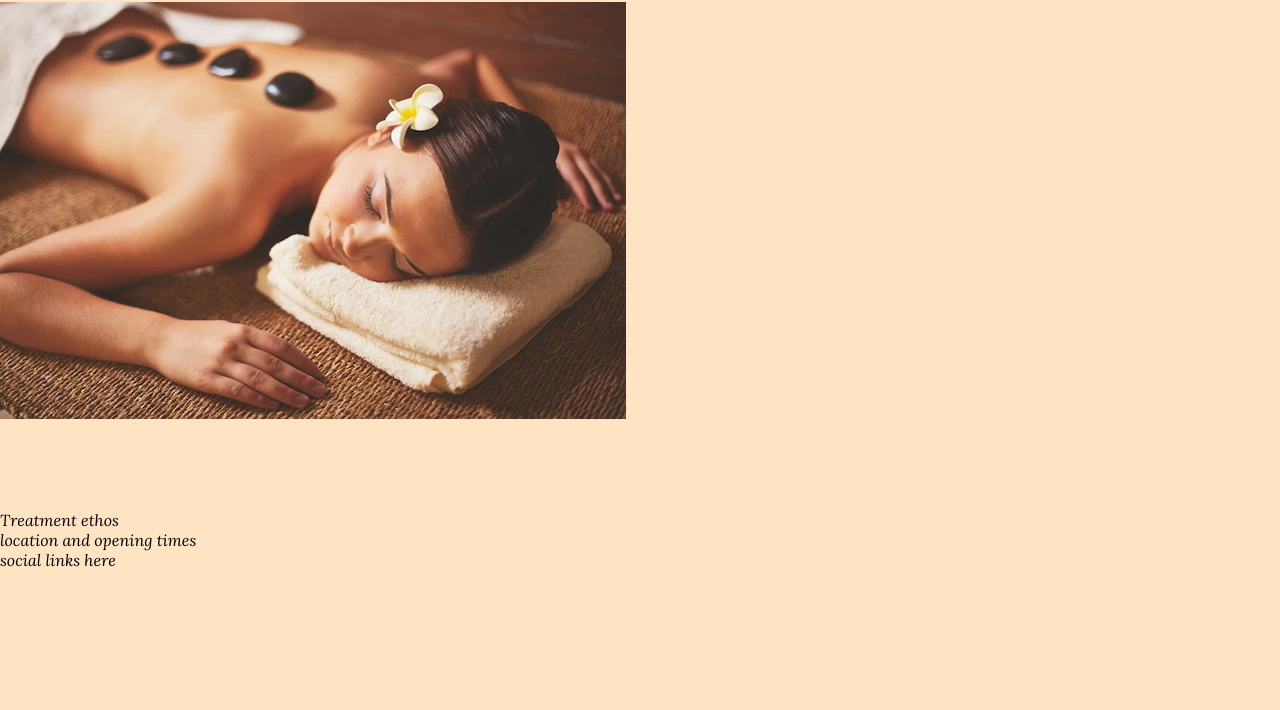
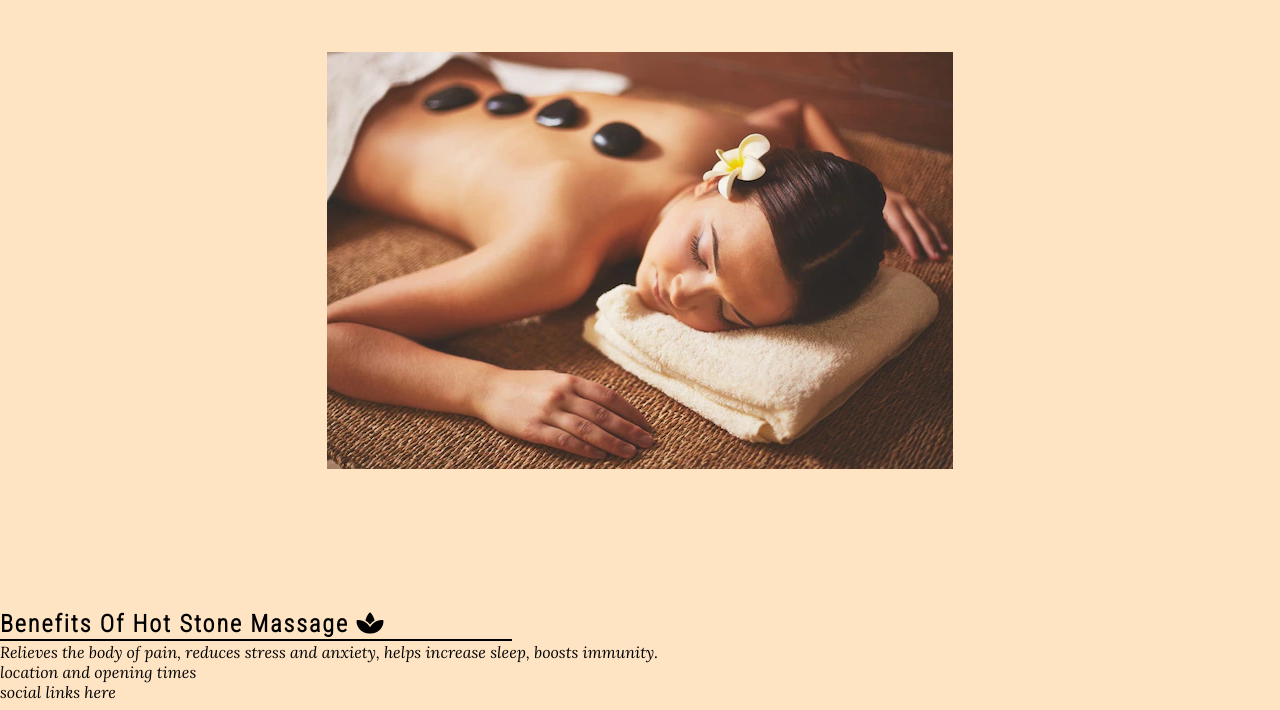
Before and after one commit to Eliza2781/project-one, a plain HTML site: page index.html in a window 1280 px wide. Shown: the part 90-800 px from the top of the page. Drawn offline with Linux system fonts and the light colour scheme.

Commit message:
Add treatment ethos

```diff
--- a/assets/css/style.css
+++ b/assets/css/style.css
@@ -67,7 +67,22 @@ body {
 /* hero image */
 
 #hero-image {
-    height: 600px;
+    height: 700px;
+    width: 100%;
+    background: url('../css/images/hero-image.webp') no-repeat center center;
+}
+
+/* treatment ethos */
+
+.left-about-heading {
+    padding: 50px;
     width: 50%;
-    background: url('../css/images/hero-image.webp') no-repeat center left;
+    float: left;
+
 }
+
+hr {
+    border-bottom: 2px solid black;
+    width: 40%;
+    margin: 1px 0;
+}
--- a/index.html
+++ b/index.html
@@ -36,13 +36,22 @@
     <section>
         <div id="hero-image"></div>
     </section>
-    <section>
-        Treatment ethos
+    <section id="treatment-ethos">
+<h1>Benefits of Hot stone massage <i class="fas fa-spa"></i> </h1>
+<hr>
+        <div id="left-about">
+            <div>
+                <p>Relieves the body of pain, reduces stress and anxiety, helps increase sleep, boosts immunity.</p>
+            </div>
+        </div>
     </section>
     location and opening times
     <footer>
         social links here
     </footer>
+
+    <!-- font awesome script -->
+    <script src="https://kit.fontawesome.com/6e2a5f36ea.js" crossorigin="anonymous"></script>
 </body>
 
 </html>
```
